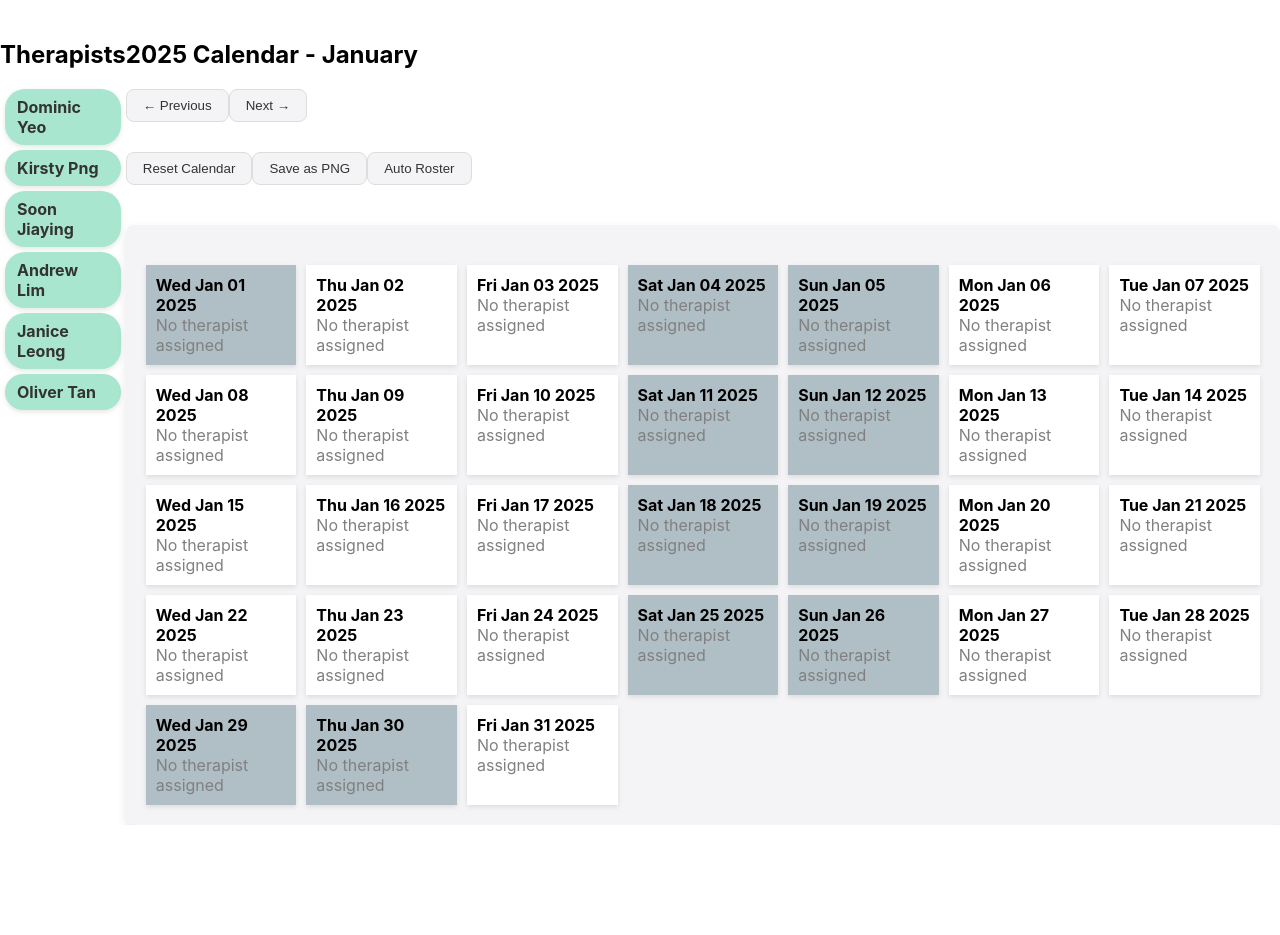
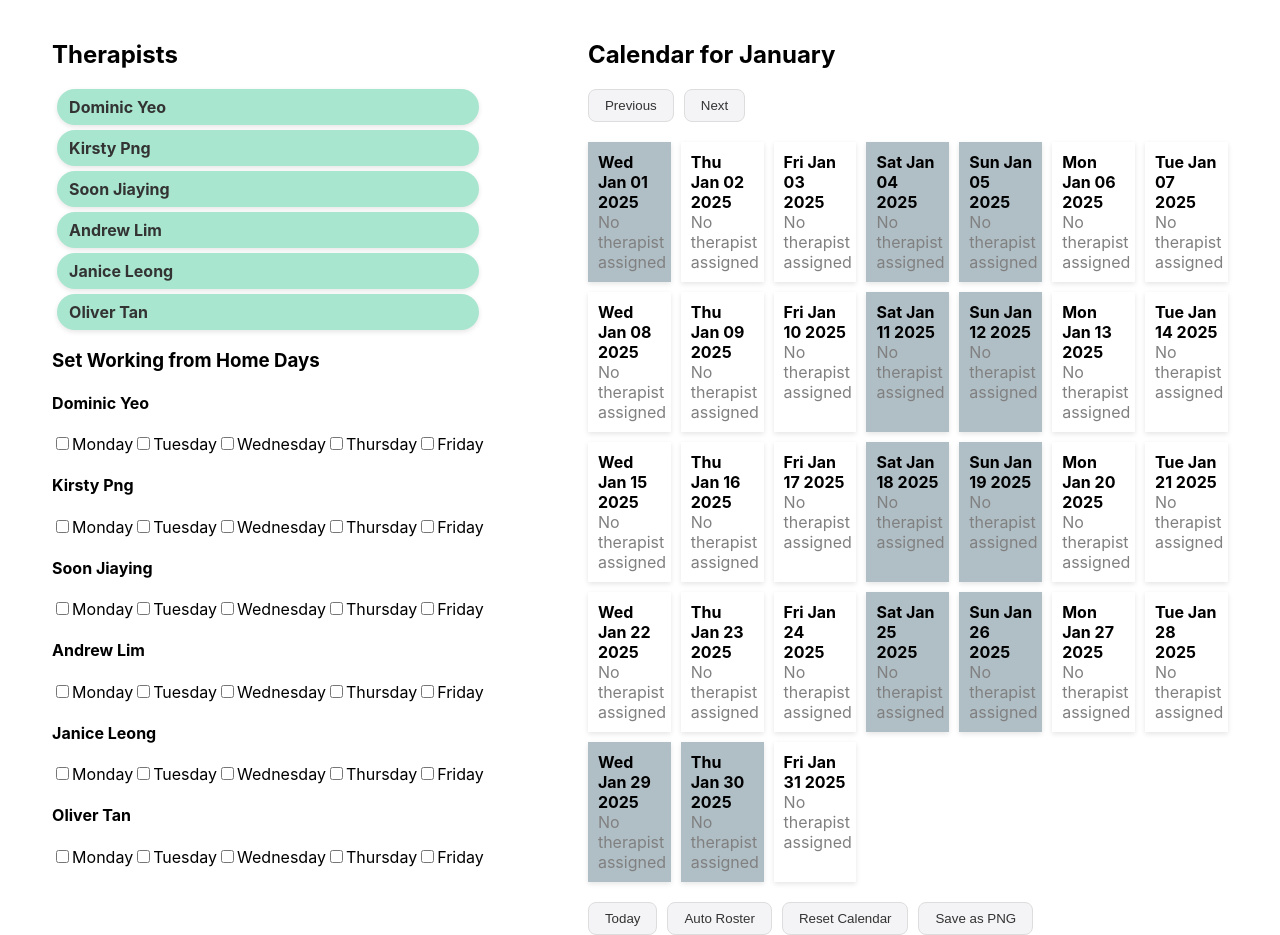
Before and after one commit to jxhnthan/hwb-crisis-rostering, a React (Create React App) app: page / in a window 1280 px wide. Before the commit the page ends 825 px from the top, so only its background shows below. Built offline with nearby package versions, Linux system fonts and the light colour scheme.

Commit message:
Update App.js

```diff
--- a/src/App.js
+++ b/src/App.js
@@ -48,7 +48,7 @@ const calendarData = get2025Calendar(); // Initialize full 2025 calendar
 const Therapist = ({ name }) => {
   const [, drag] = useDrag(() => ({
     type: 'THERAPIST',
-    item: { name }
+    item: { name },
   }));
 
   return (
@@ -163,6 +163,18 @@ const App = () => {
   const [calendar, setCalendar] = useState(get2025Calendar()); // Initialize calendar state
   const [todayDate, setTodayDate] = useState(null); // For tracking today's date
   const [autoRosterTriggered, setAutoRosterTriggered] = useState(false); // Track if Auto Roster was triggered
+  const [workingFromHome, setWorkingFromHome] = useState(
+    therapists.reduce((acc, therapist) => {
+      acc[therapist] = {
+        Monday: false,
+        Tuesday: false,
+        Wednesday: false,
+        Thursday: false,
+        Friday: false,
+      };
+      return acc;
+    }, {})
+  );
 
   // Get the current date
   const currentDate = new Date();
@@ -250,8 +262,25 @@ const App = () => {
 
       updatedCalendar[currentMonth] = updatedCalendar[currentMonth].map((day) => {
         const isWeekend = day.date.getDay() === 0 || day.date.getDay() === 6;
-        if (day.therapists.length === 0 && !blockedDays.includes(day.dayKey) && !isWeekend) {
-          day.therapists.push(shuffledTherapists[therapistIndex]);
+        const dayOfWeek = day.date.toLocaleString('default', { weekday: 'long' });
+
+        // Check if the therapist is working from home on this day
+        if (
+          day.therapists.length === 0 &&
+          !blockedDays.includes(day.dayKey) &&
+          !isWeekend
+        ) {
+          // Get the current therapist
+          let currentTherapist = shuffledTherapists[therapistIndex];
+
+          // Check if this therapist is working from home on this day
+          while (workingFromHome[currentTherapist][dayOfWeek]) {
+            therapistIndex = (therapistIndex + 1) % shuffledTherapists.length;
+            currentTherapist = shuffledTherapists[therapistIndex];
+          }
+
+          // Assign therapist to the day
+          day.therapists.push(currentTherapist);
           therapistIndex = (therapistIndex + 1) % shuffledTherapists.length;
         }
         return day;
@@ -263,6 +292,29 @@ const App = () => {
     setAutoRosterTriggered(true);
   };
 
+  const buttonStyle = {
+    padding: '8px 16px',
+    background: '#f4f4f7',
+    color: '#333',
+    border: '1px solid #ddd',
+    borderRadius: '8px',
+    cursor: 'pointer',
+    fontWeight: '500',
+    transition: 'background 0.2s',
+    marginRight: '10px', // Ensure buttons are spaced out a bit
+  };
+
+  const changeMonth = (direction) => {
+    setCurrentMonth((prevMonth) => {
+      if (direction === 'next') {
+        return (prevMonth + 1) % 12; // Go to next month
+      } else if (direction === 'prev') {
+        return (prevMonth - 1 + 12) % 12; // Go to previous month
+      }
+      return prevMonth;
+    });
+  };
+
   return (
     <DndProvider backend={HTML5Backend}>
       <div style={{ display: 'flex', justifyContent: 'space-around', marginTop: '20px' }}>
@@ -271,112 +323,83 @@ const App = () => {
           {therapists.map((name, index) => (
             <Therapist key={index} name={name} />
           ))}
+
+          {/* Set Working From Home Days */}
+          <h3>Set Working from Home Days</h3>
+          {therapists.map((therapist, index) => (
+            <div key={index}>
+              <h4>{therapist}</h4>
+              {['Monday', 'Tuesday', 'Wednesday', 'Thursday', 'Friday'].map((day) => (
+                <label key={day}>
+                  <input
+                    type="checkbox"
+                    checked={workingFromHome[therapist][day]}
+                    onChange={() => {
+                      setWorkingFromHome((prev) => ({
+                        ...prev,
+                        [therapist]: {
+                          ...prev[therapist],
+                          [day]: !prev[therapist][day],
+                        },
+                      }));
+                    }}
+                  />
+                  {day}
+                </label>
+              ))}
+            </div>
+          ))}
         </div>
 
-        <div>
-          <h2>2025 Calendar - {calendar[currentMonth][0].date.toLocaleString('default', { month: 'long' })}</h2>
-          <div>
-            <div style={{ marginBottom: '10px' }}>
-              <button
-                onClick={() => setCurrentMonth((prev) => (prev === 0 ? 11 : prev - 1))}
-                style={{
-                  padding: '8px 16px',
-                  background: '#f4f4f7',
-                  color: '#333',
-                  border: '1px solid #ddd',
-                  borderRadius: '8px',
-                  cursor: 'pointer',
-                  fontWeight: '500',
-                  transition: 'background 0.2s',
-                }}
-              >
-                ← Previous
-              </button>
-              <button
-                onClick={() => setCurrentMonth((prev) => (prev === 11 ? 0 : prev + 1))}
-                style={{
-                  padding: '8px 16px',
-                  background: '#f4f4f7',
-                  color: '#333',
-                  border: '1px solid #ddd',
-                  borderRadius: '8px',
-                  cursor: 'pointer',
-                  fontWeight: '500',
-                  transition: 'background 0.2s',
-                }}
-              >
-                Next →
-              </button>
-            </div>
+        {/* Calendar */}
+        <div id="calendar-container" style={{ width: '50%' }}>
+          <h2>Calendar for {calendar[currentMonth][0].date.toLocaleString("default", { month: "long" })}</h2>
 
+          {/* Month navigation buttons */}
+          <button
+            style={buttonStyle}
+            onClick={() => changeMonth('prev')}
+          >
+            Previous
+          </button>
+          <button
+            style={buttonStyle}
+            onClick={() => changeMonth('next')}
+          >
+            Next
+          </button>
+
+          <Calendar
+            monthDays={calendar[currentMonth]}
+            moveTherapist={moveTherapist}
+            removeTherapist={removeTherapist}
+            todayDate={todayDate}
+          />
+          <div style={{ marginTop: '20px' }}>
             <button
+              style={buttonStyle}
+              onClick={goToToday}
+            >
+              Today
+            </button>
+            <button
+              style={buttonStyle}
+              onClick={autoRoster}
+            >
+              Auto Roster
+            </button>
+            <button
+              style={buttonStyle}
               onClick={resetCalendar}
-              style={{
-                padding: '8px 16px',
-                background: '#f4f4f7',
-                color: '#333',
-                border: '1px solid #ddd',
-                borderRadius: '8px',
-                cursor: 'pointer',
-                fontWeight: '500',
-                transition: 'background 0.2s',
-                marginBottom: '20px',
-              }}
             >
               Reset Calendar
             </button>
             <button
+              style={buttonStyle}
               onClick={saveAsPNG}
-              style={{
-                padding: '8px 16px',
-                background: '#f4f4f7',
-                color: '#333',
-                border: '1px solid #ddd',
-                borderRadius: '8px',
-                cursor: 'pointer',
-                fontWeight: '500',
-                transition: 'background 0.2s',
-                marginBottom: '20px',
-              }}
             >
               Save as PNG
             </button>
-
-            <button
-              onClick={autoRoster}
-              style={{
-                padding: '8px 16px',
-                background: '#f4f4f7', // Pastel green
-                color: '#333',
-                border: '1px solid #ddd',
-                borderRadius: '8px',
-                cursor: 'pointer',
-                fontWeight: '500',
-                transition: 'background 0.2s',
-                marginTop: '20px',
-              }}
-              disabled={autoRosterTriggered}
-            >
-              {autoRosterTriggered ? 'Auto Roster Completed' : 'Auto Roster'}
-            </button>
-
-            <div
-              id="calendar-container"
-              style={{
-                marginTop: '20px',
-                padding: '20px',
-                backgroundColor: '#f4f4f7',
-                borderRadius: '8px',
-                boxShadow: '0 4px 10px rgba(0, 0, 0, 0.1)',
-              }}
-            >
-              <Calendar
-                monthDays={calendar[currentMonth]}
-                moveTherapist={moveTherapist}
-                removeTherapist={removeTherapist}
-                todayDate={todayDate}
-              />
-            </div>
           </div>
         </div>
       </div>
```
